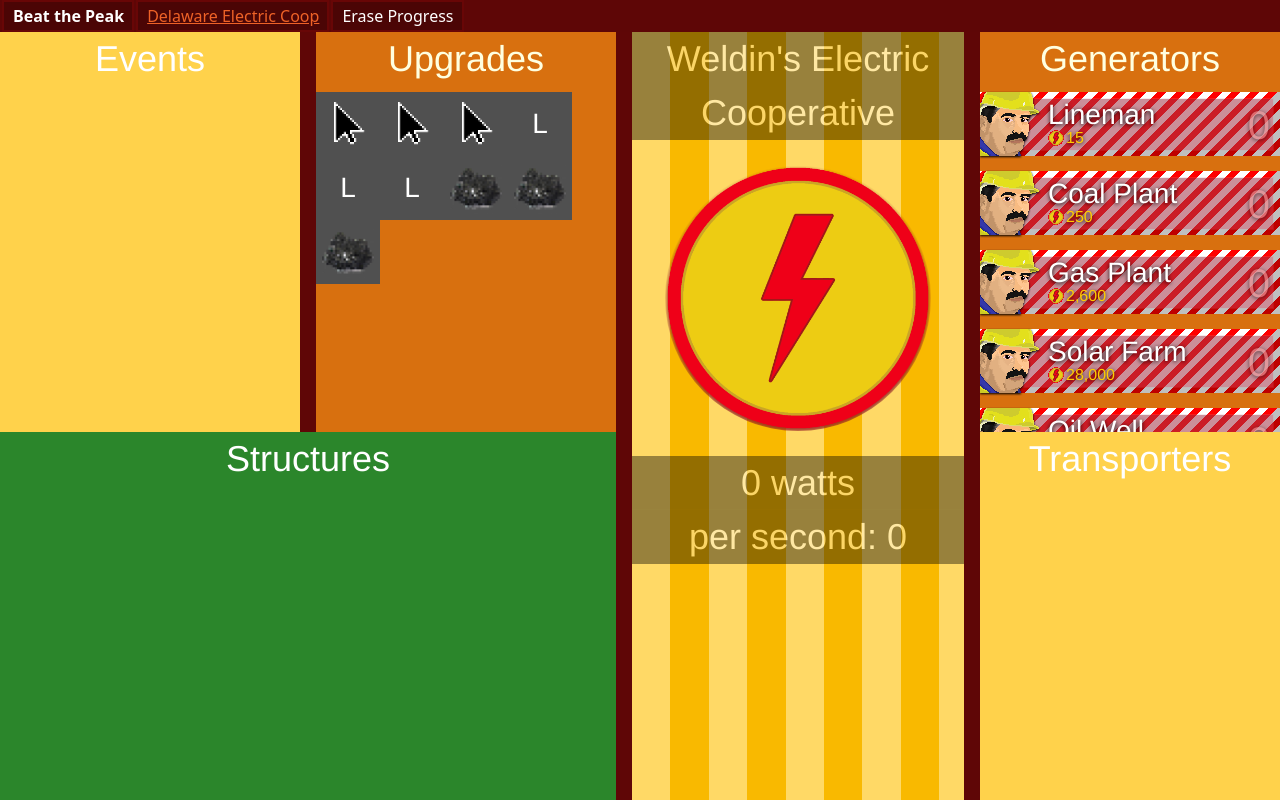
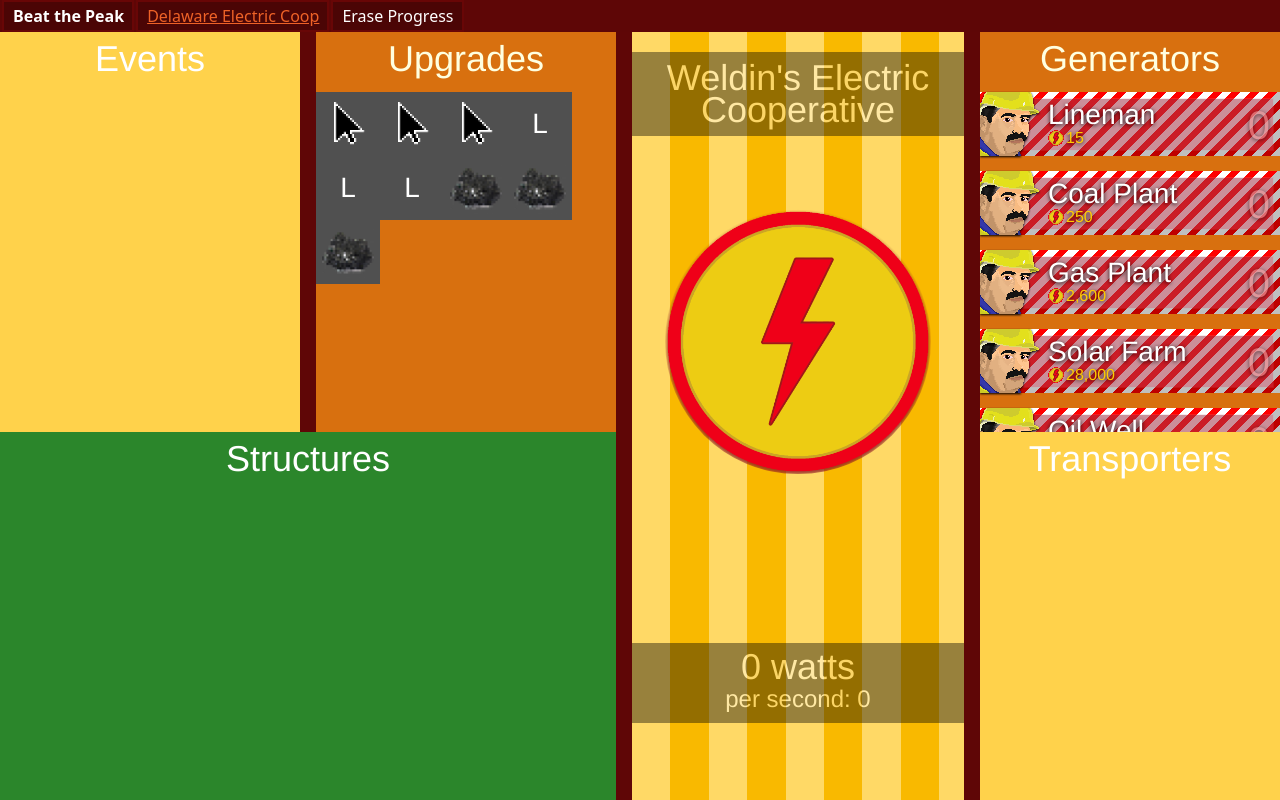
Before and after one commit to weldindunn/beat-the-peak, a React (Create React App) app: page / in a window 1280 px wide. Built offline with nearby package versions, Linux system fonts and the light colour scheme.

Commit message:
Adjusted center, could use some work

```diff
--- a/src/App.css
+++ b/src/App.css
@@ -160,11 +160,10 @@
 
 .center-column {
   position: absolute;
-  padding-left: 16px;
-  padding-right: 16px;
   top: 0px;
-  left: 616px;
-  right: 300px;
+  bottom: 0px;
+  left: 632px;
+  right: 316px;
   min-width: 100px;
   overflow-x: hidden;
   overflow-y: hidden;
@@ -275,7 +274,8 @@
   #F9B900 3vw,
   #F9B900 6vw
   );
-  height: 100vh;
+
+  height: 100%;
   overflow-y:auto;
 }
 
@@ -284,39 +284,58 @@
   display: none;
 }
 
-div.center-text-box {
+div.name-text-box {
+  position: absolute;
+  top: 20px;
+  left: 0px;
+  right: 0px;
   background-color: black;
   opacity: 0.4;
   color: white;
-}
 
-.center-header {
-  font-size: 36px;
+  line-height: 32px;
+  padding-top: 10px;
   padding-bottom: 10px;
 }
 
-.center-text {
-  font-size: 36vpx;
+div.watts-text-box {
+  position: absolute;
+  bottom: 10%;
+  left: 0px;
+  right: 0px;
+  background-color: black;
+  opacity: 0.4;
+  color: white;
+
+  line-height: 28px;
+  padding-top: 10px;
+  padding-bottom: 10px;
+}
+
+.num-wps {
+  font-size: 24px;
 }
 
 /* Style of bolt button */
 .bolt button {
-  margin-left: auto;
-  margin-top: 25px;
-  margin-bottom: 25px;
+  position: absolute;
 
+  top: 23%;
+  left: 10%;
+  right: 10%;
   background: none;
-  border-radius: 100%;
+  border-radius: 90%;
   border-width: 0;
 }
 
 .bolt img {
-  max-width: 80%;
+  width: 100%;
   border-radius: 100%;
 }
 
 .bolt img:hover {
   opacity: 0.85;
+  transform: scale(1.05);
 }
 
 /*======================
--- a/src/components/viewCenter.tsx
+++ b/src/components/viewCenter.tsx
@@ -15,12 +15,11 @@
     return (
         <div className="center">
             {/* Power Button */}
-            <div className="center-text-box">
-                <span className="center-header">
+            <div className="name-text-box">
+                <span className="coop-name">
                     Weldin's Electric Cooperative
                 </span>
             </div>
-            {/* <span>{name}{"'s Electric Cooperative"}</span> */}
 
             {/* Power Button */}
             <div className="bolt">
@@ -30,15 +29,12 @@
             </div>
 
             {/* # of Watts */}
-            <div className="center-text-box">
-                <span className="center-header">
+            <div className="watts-text-box">
+                <span className="num-watts">
                     {numberConvertor(watts)}{" watts"}
                 </span>
-            </div>
-
-            {/* # of Watts per second */}
-            <div className="center-text-box">
-                <span className="center-text">
+                <br/>
+                <span className="num-wps">
                     {"per second: "}{numberConvertor(wattsPerSec)}
                 </span>
             </div>
```
